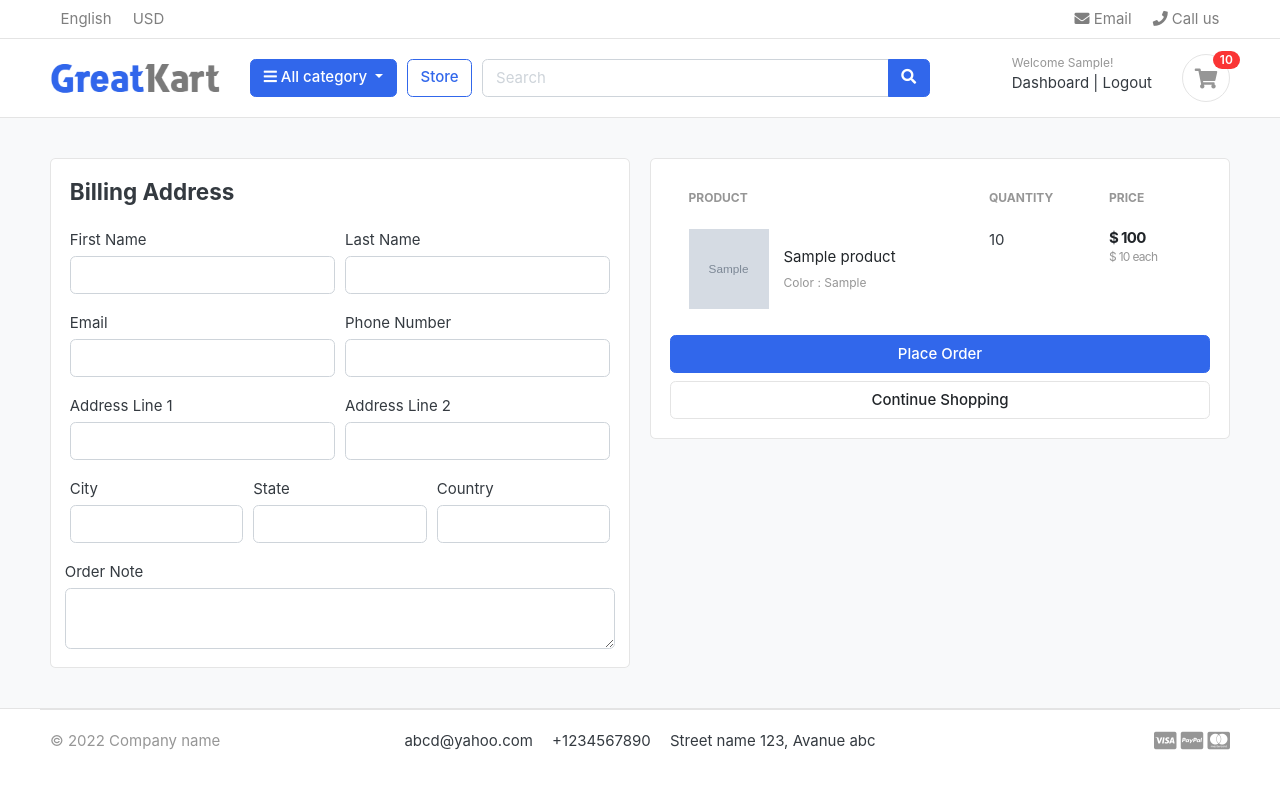
After one commit to HimaKota/greatkart-django, a Django app: page /cart/checkout/ in a window 1280 px wide. The commit adds this page. Run offline with Django 3.2, Linux system fonts and the light colour scheme; a user stored in the database is signed in; tables that the repository leaves empty hold one stand-in row (values such as "Sample post"); grey boxes marked "Sample" are stand-in pictures; parts of the project's set-up code (start-up, migrations or seed data) failed here and were passed over; some libraries are stand-ins or nearby versions; some web fonts are replaced.

Commit message:
New Changes

```diff
--- a/accounts/models.py
+++ b/accounts/models.py
@@ -1,4 +1,3 @@
-from tkinter.tix import Tree
 from django.db import models
 from django.contrib.auth.models import BaseUserManager, AbstractBaseUser
 
--- a/accounts/urls.py
+++ b/accounts/urls.py
@@ -9,7 +9,7 @@ urlpatterns = [
     path('dashboard/',views.dashboard,name="dashboard"),
     path('',views.dashboard,name="dashboard"),
     path('activate/<uidb64>/<token>/', views.activate, name='activate'),
-    path('forgotPassword',views.forgotPassword,name="forgotPassword"),
+    path('forgotPassword/',views.forgotPassword,name="forgotPassword"),
     path('resetpassword_validate/<uidb64>/<token>/', views.resetpassword_validate, name='resetpassword_validate'),
-    path('resetPassword',views.resetPassword,name="resetPassword"),
+    path('resetPassword/',views.resetPassword,name="resetPassword"),
 ]
--- a/cart/context_processors.py
+++ b/cart/context_processors.py
@@ -9,7 +9,10 @@ def counter(request):
     else:
         try:
             cart = Cart.objects.filter(cart_id=_cart_id(request))
-            cart_items = CartItem.objects.all().filter(cart=cart[:1])
+            if request.user.is_authenticated:
+                cart_items = CartItem.objects.all().filter(user=request.user)
+            else:
+                cart_items = CartItem.objects.all().filter(cart=cart[:1])
             for cart_item in cart_items:
                 cart_count += cart_item.quantity
         except Cart.DoesNotExist:
--- a/cart/models.py
+++ b/cart/models.py
@@ -1,6 +1,6 @@
 from django.db import models
 from store.models import Product,Variation
-
+from accounts.models import Account
 
 
 # Create your models here.
@@ -14,6 +14,7 @@ class Cart(models.Model):
 
 
 class CartItem(models.Model):
+    user = models.ForeignKey(Account, on_delete=models.CASCADE, null=True)
     product = models.ForeignKey(Product, on_delete=models.CASCADE)
     variations = models.ManyToManyField(Variation, blank=True)
     cart    = models.ForeignKey(Cart, on_delete=models.CASCADE, null=True)
--- a/cart/urls.py
+++ b/cart/urls.py
@@ -6,4 +6,5 @@ urlpatterns = [
     path('add_cart/<int:product_id>/', views.add_cart, name='add_cart'),
     path('remove_cart/<int:product_id>/<int:cart_item_id>', views.remove_cart, name='remove_cart'),
     path('remove_cart_item/<int:product_id>/<int:cart_item_id>', views.remove_cart_item, name='remove_cart_item'),
+    path('checkout/',views.checkout,name="checkout"),
 ]
--- a/cart/views.py
+++ b/cart/views.py
@@ -1,12 +1,12 @@
-from turtle import color
-from django.shortcuts import render , redirect ,get_object_or_404
-from store.models import Product ,Variation
+from django.shortcuts import render, redirect, get_object_or_404
+from store.models import Product, Variation
 from .models import Cart, CartItem
 from django.core.exceptions import ObjectDoesNotExist
-from django.http import HttpResponse
+from django.contrib.auth.decorators import login_required
 
 # Create your views here.
-def _cart_id(request):
+#this is function to fetch the card id from the browser sessions
+def _cart_id(request): #_cart_id means private function
     cart = request.session.session_key
     if not cart:
         cart = request.session.create()
@@ -14,73 +14,132 @@ def _cart_id(request):
 
 #Adding items into Cart
 def add_cart(request, product_id):
+    current_user = request.user
     product = Product.objects.get(id=product_id) #get the product
-    product_variation = []
-    if request.method == 'POST':
-        for item in request.POST:
-            key = item
-            value = request.POST[key]
-            try:
-                variation = Variation.objects.get(product=product, variation_category__iexact=key, variation_value__iexact=value)
-                product_variation.append(variation)
-            except:
+    # If the user is authenticated
+    if current_user.is_authenticated:
+        product_variation = []
+        if request.method == 'POST':
+            for item in request.POST:
+                key = item
+                value = request.POST[key]
+
+                try:
+                    variation = Variation.objects.get(product=product, variation_category__iexact=key, variation_value__iexact=value)
+                    product_variation.append(variation)
+                except:
                     pass
 
-    try:
-        cart=Cart.objects.get(cart_id = _cart_id(request))
-    except Cart.DoesNotExist:
-        cart=Cart.objects.create(
-            cart_id = _cart_id(request)
-        )
-    cart.save()
 
-    #variation products
-    is_cart_item_exists = CartItem.objects.filter(product=product, cart=cart).exists()
-    if is_cart_item_exists:
-        cart_item=CartItem.objects.filter(product=product, cart=cart)
-        #existing_variation -> Database
-        ex_var_list = []
-        id = []
-        for item in cart_item:
-            existing_variation = item.variations.all()
-            ex_var_list.append(list(existing_variation))
-            id.append(item.id)
-        print(ex_var_list)
-        #Current variation ->product variation
-        if product_variation in ex_var_list:
-            # increase the cart item quantity
-            index = ex_var_list.index(product_variation)
-            item_id = id[index]
-            item = CartItem.objects.get(product=product, id=item_id)
-            item.quantity += 1
-            item.save()
+        is_cart_item_exists = CartItem.objects.filter(product=product, user=current_user).exists()
+        if is_cart_item_exists:
+            cart_item = CartItem.objects.filter(product=product, user=current_user)
+            ex_var_list = []
+            id = []
+            for item in cart_item:
+                existing_variation = item.variations.all()
+                ex_var_list.append(list(existing_variation))
+                id.append(item.id)
+
+            if product_variation in ex_var_list:
+                # increase the cart item quantity
+                index = ex_var_list.index(product_variation)
+                item_id = id[index]
+                item = CartItem.objects.get(product=product, id=item_id)
+                item.quantity += 1
+                item.save()
+
+            else:
+                item = CartItem.objects.create(product=product, quantity=1, user=current_user)
+                if len(product_variation) > 0:
+                    item.variations.clear()
+                    item.variations.add(*product_variation)
+                item.save()
         else:
-            #create a new cart item
-            #item_id ->Database
-            item = CartItem.objects.create(product=product, quantity=1, cart =cart)
+            cart_item = CartItem.objects.create(
+                product = product,
+                quantity = 1,
+                user = current_user,
+            )
             if len(product_variation) > 0:
-                item.variations.clear()
-                item.variations.add(*product_variation)
-            item.save()
+                cart_item.variations.clear()
+                cart_item.variations.add(*product_variation)
+            cart_item.save()
+        return redirect('cart')
+    # If the user is not authenticated
+    else:
+        product_variation = []
+        if request.method == 'POST':
+            for item in request.POST:
+                key = item
+                value = request.POST[key]
 
-    else:
-        cart_item = CartItem.objects.create(
-            product = product,
-            quantity = 1,
-            cart = cart
-        )
-        if len(product_variation) > 0:
-            cart_item.variations.clear()
-            cart_item.variations.add(*product_variation)
-        cart_item.save()
-    return redirect('cart')
+                try:
+                    variation = Variation.objects.get(product=product, variation_category__iexact=key, variation_value__iexact=value)
+                    product_variation.append(variation)
+                except:
+                    pass
+
+
+        try:
+            cart = Cart.objects.get(cart_id=_cart_id(request)) # get the cart using the cart_id present in the session
+        except Cart.DoesNotExist:
+            cart = Cart.objects.create(
+                cart_id = _cart_id(request)
+            )
+        cart.save()
+
+        is_cart_item_exists = CartItem.objects.filter(product=product, cart=cart).exists()
+        if is_cart_item_exists:
+            cart_item = CartItem.objects.filter(product=product, cart=cart)
+            # existing_variations -> database
+            # current variation -> product_variation
+            # item_id -> database
+            ex_var_list = []
+            id = []
+            for item in cart_item:
+                existing_variation = item.variations.all()
+                ex_var_list.append(list(existing_variation))
+                id.append(item.id)
+
+            print(ex_var_list)
+
+            if product_variation in ex_var_list:
+                # increase the cart item quantity
+                index = ex_var_list.index(product_variation)
+                item_id = id[index]
+                item = CartItem.objects.get(product=product, id=item_id)
+                item.quantity += 1
+                item.save()
+
+            else:
+                item = CartItem.objects.create(product=product, quantity=1, cart=cart)
+                if len(product_variation) > 0:
+                    item.variations.clear()
+                    item.variations.add(*product_variation)
+                item.save()
+        else:
+            cart_item = CartItem.objects.create(
+                product = product,
+                quantity = 1,
+                cart = cart,
+            )
+            if len(product_variation) > 0:
+                cart_item.variations.clear()
+                cart_item.variations.add(*product_variation)
+            cart_item.save()
+        return redirect('cart')
+
 
 #when click on "-" reduce the quantity
 def remove_cart(request, product_id,cart_item_id):
     product = get_object_or_404(Product, id=product_id)
-    cart = Cart.objects.get(cart_id=_cart_id(request))
     try:
-        cart_item = CartItem.objects.get(product=product, cart=cart,id= cart_item_id)
+        if request.user.is_authenticated:
+            cart_item = CartItem.objects.get(product=product, user=request.user, id=cart_item_id)
+        else:
+            cart = Cart.objects.get(cart_id=_cart_id(request))
+            cart_item = CartItem.objects.get(product=product, cart=cart,id= cart_item_id)
         if cart_item.quantity > 1:
             cart_item.quantity -= 1
             cart_item.save()
@@ -94,8 +153,11 @@ def remove_cart(request, product_id,cart_item_id):
 #when click on remove button remove the total item from the list
 def remove_cart_item(request, product_id,cart_item_id):
     product = get_object_or_404(Product, id=product_id)
-    cart = Cart.objects.get(cart_id=_cart_id(request))
-    cart_item = CartItem.objects.get(product=product, cart=cart,id= cart_item_id)
+    if request.user.is_authenticated:
+        cart_item = CartItem.objects.get(product=product, user=request.user, id=cart_item_id)
+    else:
+        cart = Cart.objects.get(cart_id=_cart_id(request))
+        cart_item = CartItem.objects.get(product=product, cart=cart,id= cart_item_id)
     cart_item.delete()
     return redirect('cart')
 
@@ -105,14 +167,18 @@ def cart(request, total=0, quantity=0, cart_items=None):
     try:
         tax = 0
         grand_total = 0
-        cart = Cart.objects.get(cart_id=_cart_id(request))
-        cart_items = CartItem.objects.filter(cart=cart, is_active=True)
+        if request.user.is_authenticated:
+            cart_items = CartItem.objects.filter(user=request.user, is_active=True)
+        else:
+            cart = Cart.objects.get(cart_id=_cart_id(request))
+            cart_items = CartItem.objects.filter(cart=cart, is_active=True)
+
         for cart_item in cart_items:
             total += (cart_item.product.price * cart_item.quantity)
             quantity += cart_item.quantity
 
         #calculating tax percentange
-        tax = (1 * total)/100
+        tax = (1.5 * total)/100
         grand_total = total + tax
 
     except ObjectDoesNotExist:
@@ -126,3 +192,33 @@ def cart(request, total=0, quantity=0, cart_items=None):
         'grand_total': grand_total,
     }
     return render(request, 'store/cart.html', context)
+
+@login_required(login_url='login')
+def checkout(request, total=0, quantity=0, cart_items=None):
+    try:
+        tax = 0
+        grand_total = 0
+        if request.user.is_authenticated:
+            cart_items = CartItem.objects.filter(user=request.user, is_active=True)
+        else:
+            cart = Cart.objects.get(cart_id=_cart_id(request))
+            cart_items = CartItem.objects.filter(cart=cart, is_active=True)
+        for cart_item in cart_items:
+            total += (cart_item.product.price * cart_item.quantity)
+            quantity += cart_item.quantity
+
+        #calculating tax percentange
+        tax = (1.5 * total)/100
+        grand_total = total + tax
+
+    except ObjectDoesNotExist:
+        pass #just ignore
+
+    context = {
+        'total': total,
+        'quantity': quantity,
+        'cart_items': cart_items,
+        'tax'       : tax,
+        'grand_total': grand_total,
+    }
+    return render(request,'store/checkout.html',context)
--- a/store/models.py
+++ b/store/models.py
@@ -37,6 +37,7 @@ class Variation(models.Model):
     product = models.ForeignKey(Product, on_delete=models.CASCADE)
     variation_category = models.CharField(max_length=100, choices=variation_category_choice)
     variation_value     = models.CharField(max_length=100)
+    variation_price     = models.IntegerField()
     is_active           = models.BooleanField(default=True)
     created_date        = models.DateTimeField(auto_now=True)
 
--- a/templates/store/cart.html
+++ b/templates/store/cart.html
@@ -98,7 +98,7 @@
 				<p class="text-center mb-3">
 					<img src="{% static './images/misc/payments.png' %}" height="26">
 				</p>
-				<a href="./place-order.html" class="btn btn-primary btn-block"> Checkout </a>
+				<a href="{% url 'checkout' %}" class="btn btn-primary btn-block"> Checkout </a>
 				<a href="{% url 'store' %}" class="btn btn-light btn-block">Continue Shopping</a>
 			</div> <!-- card-body.// -->
 			</div> <!-- card.// -->
--- /dev/null
+++ b/templates/store/checkout.html
@@ -0,0 +1,125 @@
+{% extends 'base.html' %}
+{% load static %}
+{% block content %}
+<section class="section-content padding-y bg">
+	<div class="container">
+	<!-- ============================ COMPONENT 1 ================================= -->
+        <div class="row">
+            <aside class="col-lg-6">
+                <div class="card">
+                    <div class="card-body">
+                        <h4 class="card-title mb-4">Billing Address</h4>
+                        <form action="" method="POST">
+                        {% csrf_token %}
+                            <div class="form-row">
+                                <div class="col form-group">
+                                    <label for="">First Name</label>
+                                    <input type="text" name="first_name" class="form-control" required>
+                                </div>
+                            <div class="col form-group">
+                                <label for="">Last Name</label>
+                                <input type="text" name="last_name" class="form-control" required>
+                            </div>
+                            </div>
+                            <div class="form-row">
+                                <div class="col form-group">
+                                    <label for="">Email</label>
+                                    <input type="email" name="email" class="form-control" required>
+                                </div>
+                            <div class="col form-group">
+                                <label for="">Phone Number</label>
+                                <input type="text" name="phone" class="form-control" required>
+                            </div>
+                            </div>
+                            <div class="form-row">
+                            <div class="col form-group">
+                                <label for="">Address Line 1</label>
+                                <input type="text" name="address_line_1" class="form-control" required>
+                            </div>
+                            <div class="col form-group">
+                                <label for="">Address Line 2</label>
+                                <input type="text" name="address_line_2" class="form-control">
+                            </div>
+                            </div>
+                            <div class="form-row">
+                                <div class="col form-group">
+                                    <label for="">City</label>
+                                    <input type="text" name="city" class="form-control" required>
+                                </div>
+                                <div class="col form-group">
+                                    <label for="">State</label>
+                                    <input type="text" name="state" class="form-control" required>
+                                </div>
+                                <div class="col form-group">
+                                    <label for="">Country</label>
+                                    <input type="text" name="country" class="form-control" required>
+                                </div>
+                            </div>
+                            <div class="form-row">
+                            <label for="">Order Note</label>
+                            <textarea name="order_note" rows="2" class="form-control"></textarea>
+                            </div>
+                    </div>
+                </div> <!-- card.// -->
+
+            </aside> <!-- col.// -->
+            <aside class="col-lg-6">
+                <div class="card">
+                    <div class="card-body">
+                        <table class="table table-borderless table-shopping-cart">
+                            <thead class="text-muted">
+                                <tr class="small text-uppercase">
+                                    <th scope="col">Product</th>
+                                    <th scope="col" width="120">Quantity</th>
+                                    <th scope="col" width="120">Price</th>
+
+                                </tr>
+                            </thead>
+                            <tbody>
+                                {% for cart_item in cart_items %}
+                                <tr>
+                                    <td>
+                                        <figure class="itemside align-items-center">
+                                            <div class="aside"><img src="{{cart_item.product.images.url}}" class="img-sm"></div>
+                                            <figcaption class="info">
+                                                <a href="{{ cart_item.product.get_url }}" class="title text-dark">{{cart_item.product.product_name}} </a>
+                                                <p class="text-muted small">
+                                                    {% if cart_item.variations.all %}
+                                                        {% for item in cart_item.variations.all %}
+                                                            {{ item.variation_category | capfirst }} : {{ item.variation_value | capfirst }} <br>
+                                                        {% endfor %}
+                                                    {% endif %}
+                                                </p>
+                                            </figcaption>
+                                        </figure>
+                                    </td>
+                                    <td>
+                                    <label for="">{{cart_item.quantity}}</label>
+                                    </td>
+                                    <td>
+                                        <div class="price-wrap">
+                                            <var class="price">$ {{cart_item.sub_total}}</var>
+                                            <small class="text-muted"> $ {{cart_item.product.price}} each</small>
+                                        </div> <!-- price-wrap .// -->
+                                    </td>
+
+                                </tr>
+                                {% endfor %}
+                            </tbody>
+                        </table>
+                        <button type="submit" name="submit" class="btn btn-primary btn-block"> Place Order </button>
+                        <a href="{% url 'store' %}" class="btn btn-light btn-block">Continue Shopping</a>
+
+                    </form>
+                    </div> <!-- card-body.// -->
+                </div> <!-- card.// -->
+
+            </aside> <!-- col.// -->
+
+
+        </div> <!-- row.// -->
+	<!-- ============================ COMPONENT 1 END .// ================================= -->
+	</div> <!-- container .//  -->
+</section>
+<!-- ========================= SECTION CONTENT END// ========================= -->
+{% endblock %}
```
Also changed, not shown: accounts/views.py (+48 -1 lines), store/views.py (+9 -5 lines), templates/accounts/dashboard.html (+1 -23 lines), templates/store/store.html (+7 -7 lines), cart/migrations/0003_cartitem_user.py (added), store/migrations/0003_variation_variation_price.py (added), store/migrations/0004_remove_variation_variation_price.py (added), store/migrations/0005_variation_variation_price.py (added).
